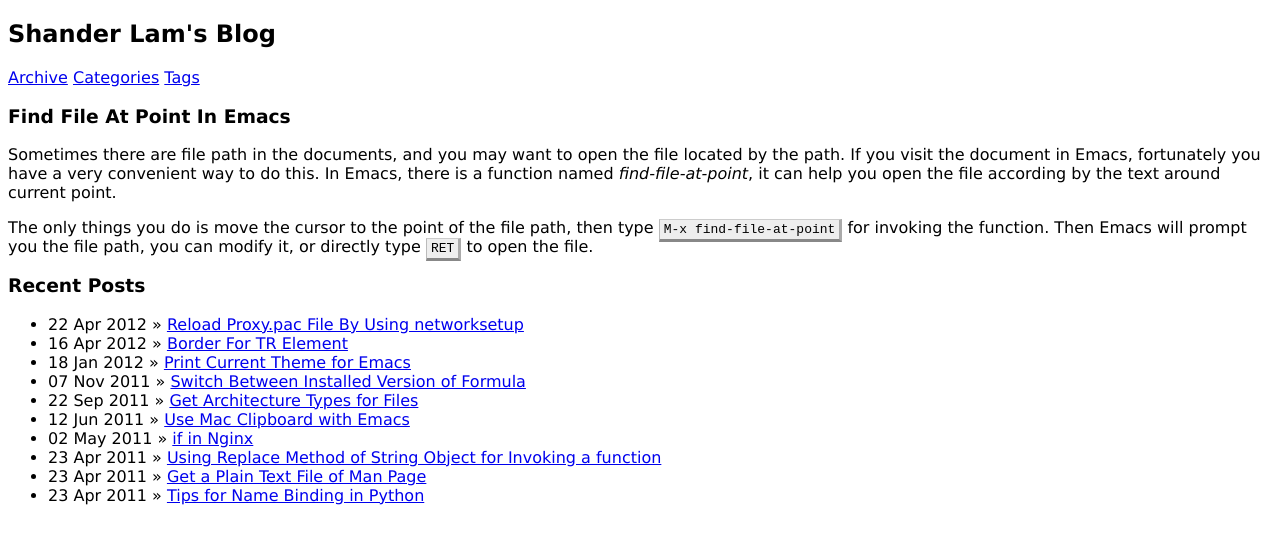
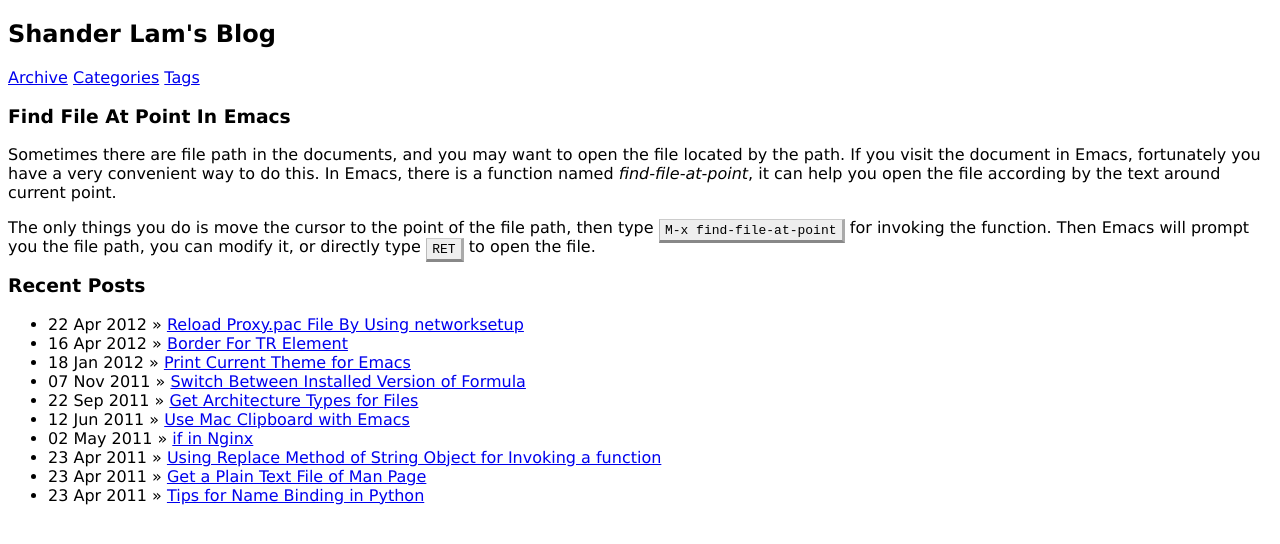
Before and after one commit to shanderlam/shanderlam.github.io, a Jekyll site: the page built from index.html, in a window 1280 px wide. Shown: the top 544 px of the page. Built offline with Jekyll 4.4.1, drawn with Linux system fonts in a browser that asks for light colours.

Commit message:
Change width unit to em.

```diff
--- a/css/style.css
+++ b/css/style.css
@@ -3,11 +3,11 @@ html {
 }
 
 kbd {
-    padding: 2px 4px;
+    padding: 0.2em 0.4em;
     white-space: nowrap;
     color: black;
     background: #EEE;
-    border-width: 1px 3px 3px 1px;
+    border-width: 0.1em 0.3em 0.3em 0.1em;
     border-style: solid;
     border-color: #CCC #AAA #888 #BBB;
 }
```
